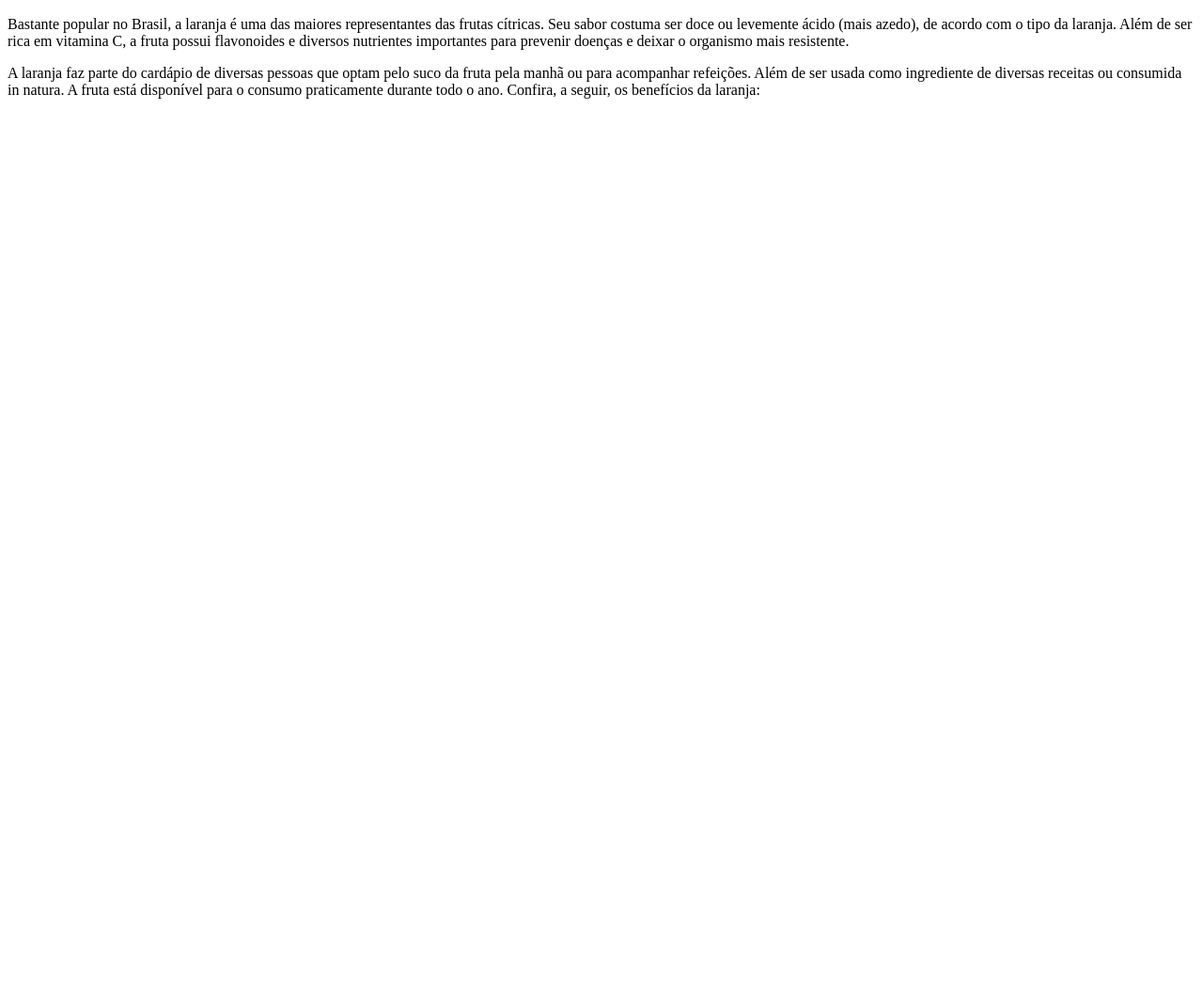
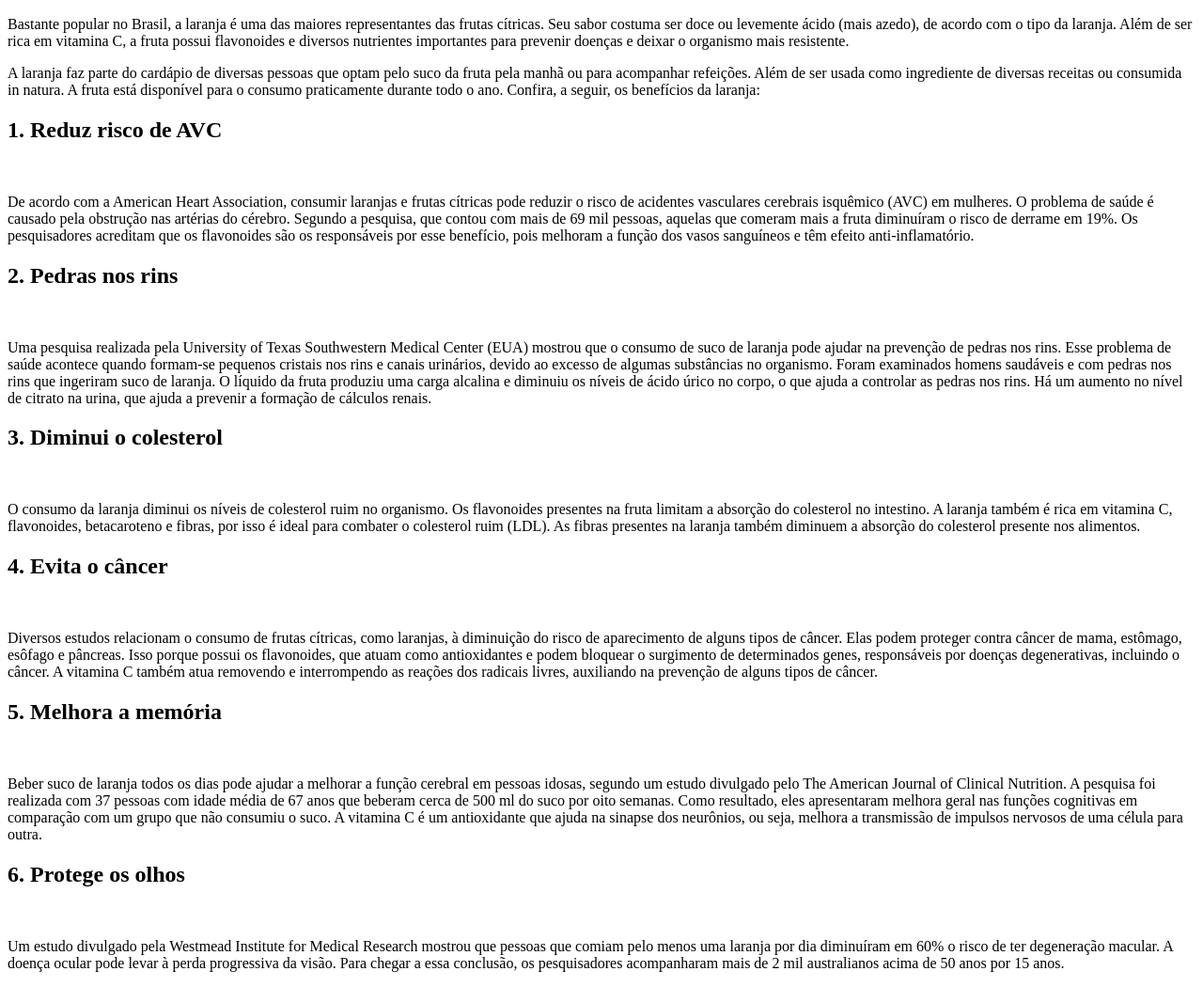
Before and after one commit to renatodev95/site-piloto, a plain HTML site: page index.html in a window 1280 px wide. Shown: the part 509-1559 px from the top of the page at 94% size. Before the commit the page ends 800 px from the top, so only its background shows below. Drawn offline with Linux system fonts and the light colour scheme.

Commit message:
att conteudo

```diff
--- a/index.html
+++ b/index.html
@@ -15,6 +15,26 @@
             <p>Bastante popular no Brasil, a laranja é uma das maiores representantes das frutas cítricas. Seu sabor costuma ser doce ou levemente ácido (mais azedo), de acordo com o tipo da laranja. Além de ser rica em vitamina C, a fruta possui flavonoides e diversos nutrientes importantes para prevenir doenças e deixar o organismo mais resistente.</p>
             <p>A laranja faz parte do cardápio de diversas pessoas que optam pelo suco da fruta pela manhã ou para acompanhar refeições. Além de ser usada como ingrediente de diversas receitas ou consumida in natura. A fruta está disponível para o consumo praticamente durante todo o ano. Confira, a seguir, os benefícios da laranja:</p>
         </article>
+        <article>
+            <h2>1. Reduz risco de AVC</h2>
+            <img src="" alt="">
+            <p>De acordo com a American Heart Association, consumir laranjas e frutas cítricas pode reduzir o risco de acidentes vasculares cerebrais isquêmico (AVC) em mulheres. O problema de saúde é causado pela obstrução nas artérias do cérebro. Segundo a pesquisa, que contou com mais de 69 mil pessoas, aquelas que comeram mais a fruta diminuíram o risco de derrame em 19%. Os pesquisadores acreditam que os flavonoides são os responsáveis por esse benefício, pois melhoram a função dos vasos sanguíneos e têm efeito anti-inflamatório.</p>
+            <h2>2. Pedras nos rins</h2>
+            <img src="" alt="">
+            <p>Uma pesquisa realizada pela University of Texas Southwestern Medical Center (EUA) mostrou que o consumo de suco de laranja pode ajudar na prevenção de pedras nos rins. Esse problema de saúde acontece quando formam-se pequenos cristais nos rins e canais urinários, devido ao excesso de algumas substâncias no organismo. Foram examinados homens saudáveis e com pedras nos rins que ingeriram suco de laranja. O líquido da fruta produziu uma carga alcalina e diminuiu os níveis de ácido úrico no corpo, o que ajuda a controlar as pedras nos rins. Há um aumento no nível de citrato na urina, que ajuda a prevenir a formação de cálculos renais.</p>
+            <h2>3. Diminui o colesterol</h2>
+            <img src="" alt="">
+            <p>O consumo da laranja diminui os níveis de colesterol ruim no organismo. Os flavonoides presentes na fruta limitam a absorção do colesterol no intestino. A laranja também é rica em vitamina C, flavonoides, betacaroteno e fibras, por isso é ideal para combater o colesterol ruim (LDL). As fibras presentes na laranja também diminuem a absorção do colesterol presente nos alimentos.</p>
+            <h2>4. Evita o câncer</h2>
+            <img src="" alt="">
+            <p>Diversos estudos relacionam o consumo de frutas cítricas, como laranjas, à diminuição do risco de aparecimento de alguns tipos de câncer. Elas podem proteger contra câncer de mama, estômago, esôfago e pâncreas. Isso porque possui os flavonoides, que atuam como antioxidantes e podem bloquear o surgimento de determinados genes, responsáveis por doenças degenerativas, incluindo o câncer. A vitamina C também atua removendo e interrompendo as reações dos radicais livres, auxiliando na prevenção de alguns tipos de câncer.</p>
+            <h2>5. Melhora a memória</h2>
+            <img src="" alt="">
+            <p>Beber suco de laranja todos os dias pode ajudar a melhorar a função cerebral em pessoas idosas, segundo um estudo divulgado pelo The American Journal of Clinical Nutrition. A pesquisa foi realizada com 37 pessoas com idade média de 67 anos que beberam cerca de 500 ml do suco por oito semanas. Como resultado, eles apresentaram melhora geral nas funções cognitivas em comparação com um grupo que não consumiu o suco. A vitamina C é um antioxidante que ajuda na sinapse dos neurônios, ou seja, melhora a transmissão de impulsos nervosos de uma célula para outra.</p>
+            <h2>6. Protege os olhos</h2>
+            <img src="" alt="">
+            <p>Um estudo divulgado pela Westmead Institute for Medical Research mostrou que pessoas que comiam pelo menos uma laranja por dia diminuíram em 60% o risco de ter degeneração macular. A doença ocular pode levar à perda progressiva da visão. Para chegar a essa conclusão, os pesquisadores acompanharam mais de 2 mil australianos acima de 50 anos por 15 anos.</p>
+        </article>
 
     </main>
 
```
